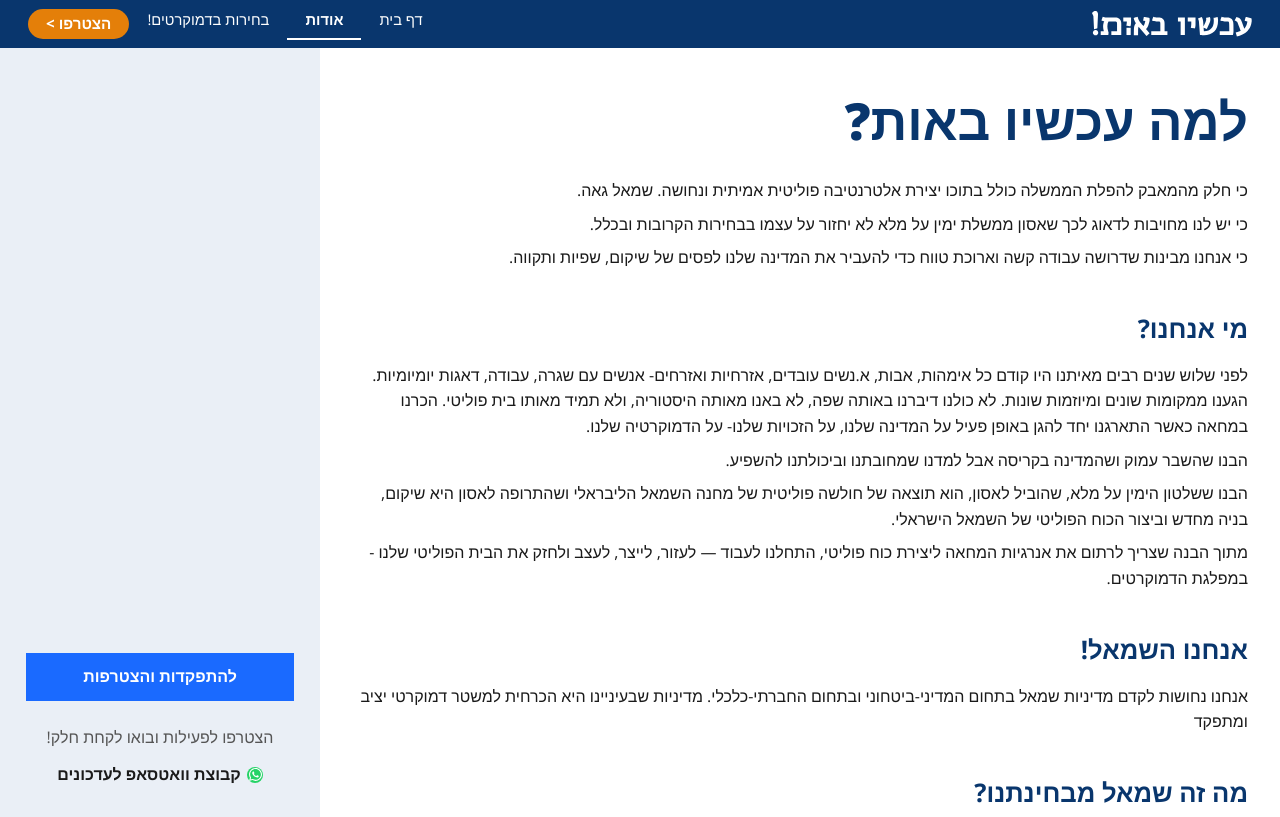
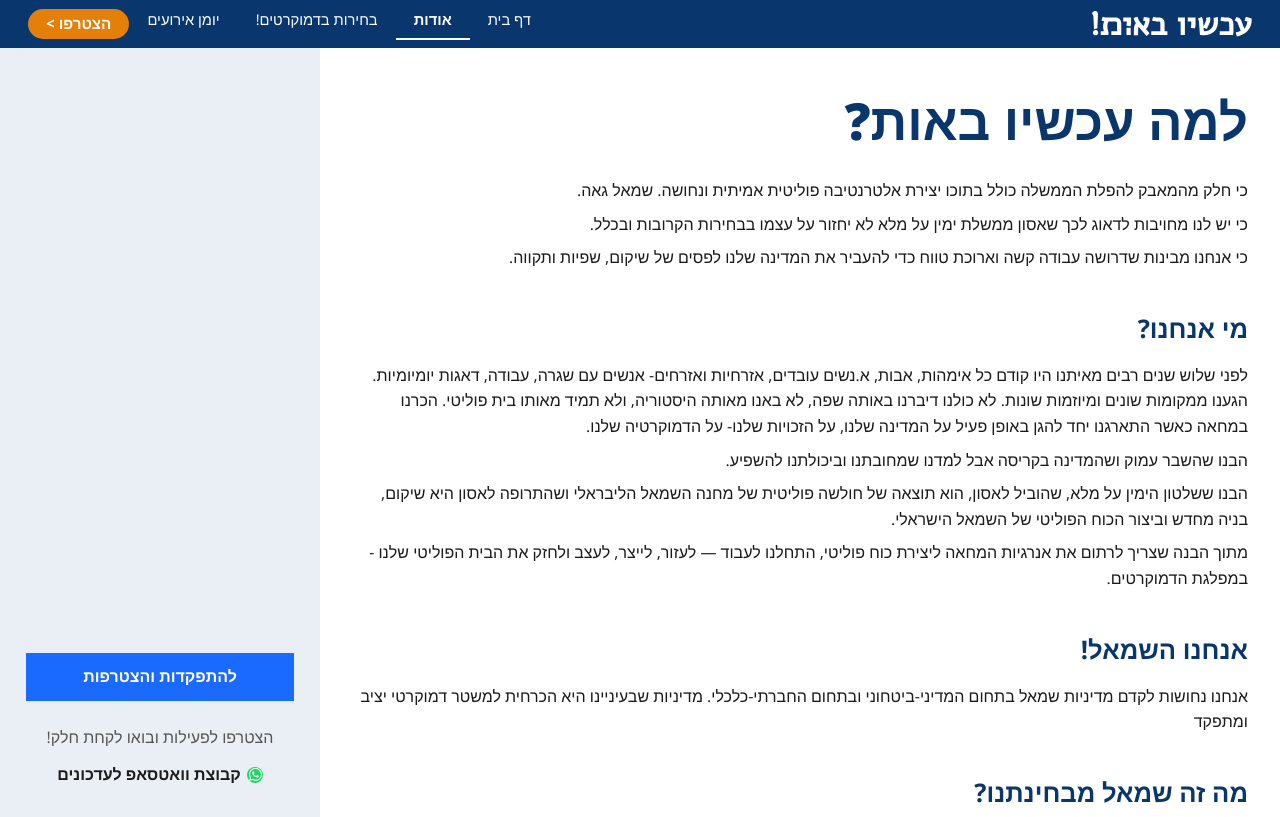
Before and after one commit to mattip/hagush.org.il, a plain HTML site: page docs/about.html in a window 1280 px wide. Shown: the top 817 px of the page. Drawn offline with nearby package versions, Linux system fonts and the light colour scheme.

Commit message:
add events link to header

```diff
--- a/docs/about.html
+++ b/docs/about.html
@@ -22,6 +22,7 @@
           <li><a href="index.html">דף בית</a></li>
           <li><a href="#" class="active">אודות</a></li>
           <li><a href="candidates.html">בחירות בדמוקרטים!</a></li>
+          <li><a href="events.html">יומן אירועים</a></li>
         </ul>
       </nav>
     </header>
```
Also changed, not shown: docs/candidates.html (+1 -0 lines), docs/index.html (+1 -0 lines).
